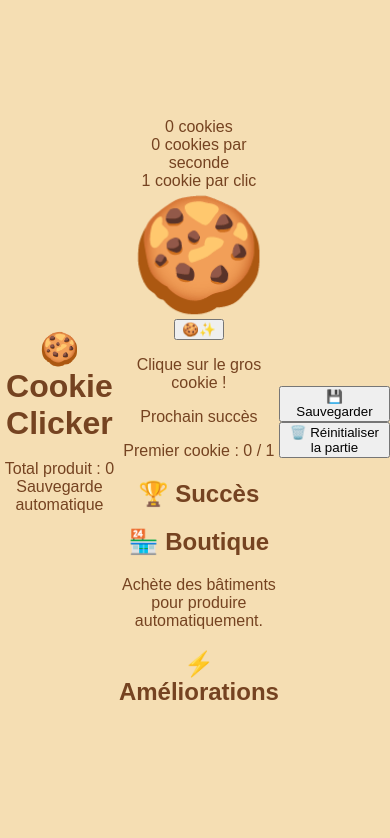
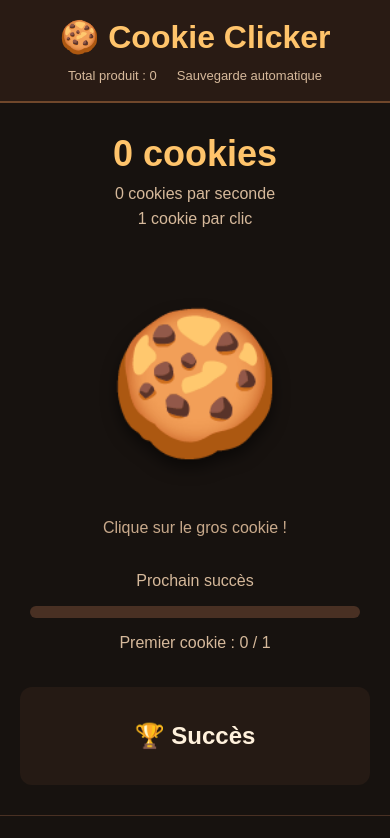
Before and after one commit to Riolly67/Cookie-Clicker, a plain HTML site: page index.html in a window 390 px wide. Shown: the top 838 px of the page. Drawn offline with Linux system fonts and the light colour scheme.

Commit message:
Refactor styles for improved layout and design

```diff
--- a/style.css
+++ b/style.css
@@ -1,48 +1,293 @@
+
 * {
   box-sizing: border-box;
 }
 
 body {
   margin: 0;
-  min-height: 100vh;
+  background: #17120f;
+  color: #fff1dc;
+  font-family: Arial, sans-serif;
+}
+
+header {
+  background: #291b14;
+  padding: 18px 25px;
+  border-bottom: 2px solid #70472b;
   display: flex;
+  justify-content: space-between;
+  align-items: center;
+  flex-wrap: wrap;
+  gap: 12px;
+}
+
+h1 {
+  margin: 0;
+  color: #ffc46b;
+}
+
+.header-stats {
+  display: flex;
+  gap: 20px;
+  flex-wrap: wrap;
+  color: #d6b99b;
+  font-size: 13px;
+}
+
+.game-layout {
+  display: grid;
+  grid-template-columns: minmax(280px, 1fr) minmax(320px, 1fr);
+  max-width: 1200px;
+  margin: auto;
+  min-height: 75vh;
+}
+
+.cookie-section {
+  padding: 30px 20px;
+  text-align: center;
+  border-right: 1px solid #493023;
+}
+
+.stats {
+  margin-bottom: 35px;
+}
+
+#cookie-count {
+  color: #ffc46b;
+  font-size: 36px;
+  font-weight: bold;
+  margin-bottom: 10px;
+}
+
+#production, #click-power {
+  color: #d6b99b;
+  margin: 7px;
+}
+
+.cookie-area {
+  position: relative;
+  min-height: 240px;
+  display: flex;
+  align-items: center;
   justify-content: center;
-  align-items: center;
-  background: #f5deb3;
-  color: #754321;
-  font-family: Arial, sans-serif;
+}
+
+#cookie {
+  font-size: 170px;
+  border: none;
+  background: none;
+  cursor: pointer;
+  transition: transform .12s;
+  filter: drop-shadow(0 8px 8px #0008);
+}
+
+#cookie:hover {
+  transform: scale(1.08);
+}
+
+#cookie:active {
+  transform: scale(.88);
+}
+
+#floating-text {
+  position: absolute;
+  top: 15px;
+  color: #ffdb75;
+  font-size: 24px;
+  font-weight: bold;
+  pointer-events: none;
+}
+
+.float {
+  animation: floatUp .8s ease-out forwards;
+}
+
+@keyframes floatUp {
+  from { opacity: 1; transform: translateY(0); }
+  to { opacity: 0; transform: translateY(-65px); }
+}
+
+.click-hint {
+  color: #c8a98b;
+}
+
+#golden-cookie {
+  position: absolute;
+  top: 0;
+  right: 5%;
+  font-size: 50px;
+  border: none;
+  background: transparent;
+  cursor: pointer;
+  animation: goldenPulse .7s infinite alternate;
+}
+
+.hidden {
+  display: none !important;
+}
+
+@keyframes goldenPulse {
+  to { transform: scale(1.2) rotate(12deg); }
+}
+
+.progress-box {
+  margin: 35px auto;
+  max-width: 330px;
+  color: #d6b99b;
+}
+
+.progress-bar {
+  height: 12px;
+  background: #493023;
+  border-radius: 20px;
+  overflow: hidden;
+}
+
+#achievement-progress {
+  height: 100%;
+  width: 0%;
+  background: #e5a83d;
+  transition: width .3s;
+}
+
+.achievements {
+  background: #251a14;
+  padding: 15px;
+  border-radius: 12px;
+  text-align: left;
+}
+
+.achievements h2 {
   text-align: center;
 }
 
-.game {
-  padding: 24px;
+.achievement {
+  padding: 9px;
+  margin: 6px 0;
+  background: #3a291e;
+  border-radius: 7px;
+  color: #d6b99b;
 }
 
-h1 {
-  margin: 0 0 18px;
-  font-size: clamp(2rem, 7vw, 3rem);
+.achievement.unlocked {
+  color: #ffd36f;
+  background: #49351c;
 }
 
-#score {
-  margin: 0 0 24px;
-  font-size: 1.7rem;
+.shop-section {
+  padding: 25px;
 }
 
-#cookie {
-  border: 0;
-  padding: 0;
-  background: transparent;
-  font-size: clamp(110px, 25vw, 170px);
-  cursor: pointer;
-  user-select: none;
-  transition: transform 0.1s;
+.shop-section h2 {
+  color: #ffc46b;
+  margin-top: 0;
 }
 
-#cookie:active {
-  transform: scale(0.88);
+.shop-subtitle {
+  color: #c8a98b;
+  font-size: 13px;
 }
 
-.hint {
-  margin-top: 22px;
-  color: #8a5a35;
+.building {
+  display: flex;
+  align-items: center;
+  gap: 12px;
+  padding: 13px;
+  background: #291e18;
+  border: 1px solid #513a2b;
+  border-radius: 10px;
+  margin: 10px 0;
 }
+
+.building-icon {
+  font-size: 35px;
+}
+
+.building-info {
+  flex: 1;
+  min-width: 0;
+}
+
+.building-name {
+  color: #ffd08c;
+  font-size: 16px;
+}
+
+.building-detail {
+  color: #bca38b;
+  font-size: 12px;
+  margin-top: 5px;
+}
+
+.buy-button, .upgrade-button {
+  background: #a8662d;
+  color: white;
+  border: none;
+  border-radius: 7px;
+  padding: 10px;
+  cursor: pointer;
+  font-weight: bold;
+}
+
+.buy-button:hover, .upgrade-button:hover {
+  background: #d18b43;
+}
+
+.buy-button:disabled, .upgrade-button:disabled {
+  background: #514238;
+  color: #988575;
+  cursor: not-allowed;
+}
+
+.upgrade-heading {
+  margin-top: 35px !important;
+}
+
+.upgrade-button {
+  display: block;
+  width: 100%;
+  text-align: left;
+  margin: 9px 0;
+}
+
+footer {
+  padding: 25px;
+  display: flex;
+  justify-content: center;
+  gap: 12px;
+  flex-wrap: wrap;
+  background: #291b14;
+}
+
+footer button {
+  padding: 12px 18px;
+  background: #69442c;
+  border: none;
+  border-radius: 7px;
+  color: white;
+  cursor: pointer;
+}
+
+footer button:hover {
+  background: #98623b;
+}
+
+@media (max-width: 700px) {
+  .game-layout {
+    grid-template-columns: 1fr;
+  }
+
+  .cookie-section {
+    border-right: none;
+    border-bottom: 1px solid #493023;
+  }
+
+  #cookie {
+    font-size: 140px;
+  }
+
+  header {
+    justify-content: center;
+    text-align: center;
+  }
+}
```
